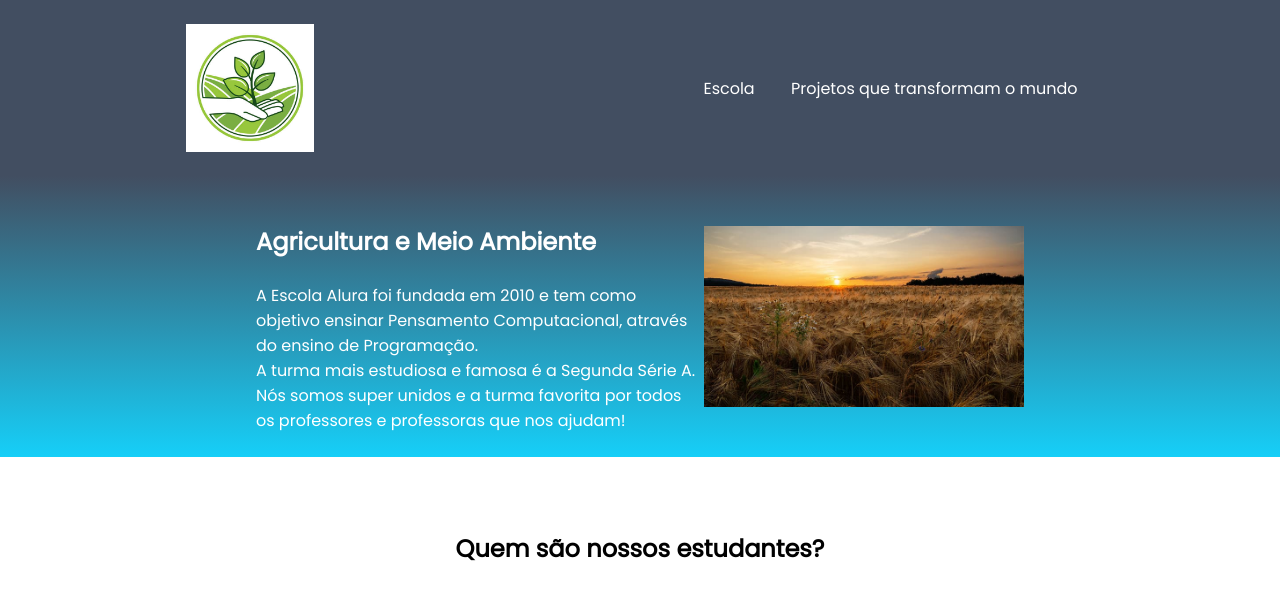
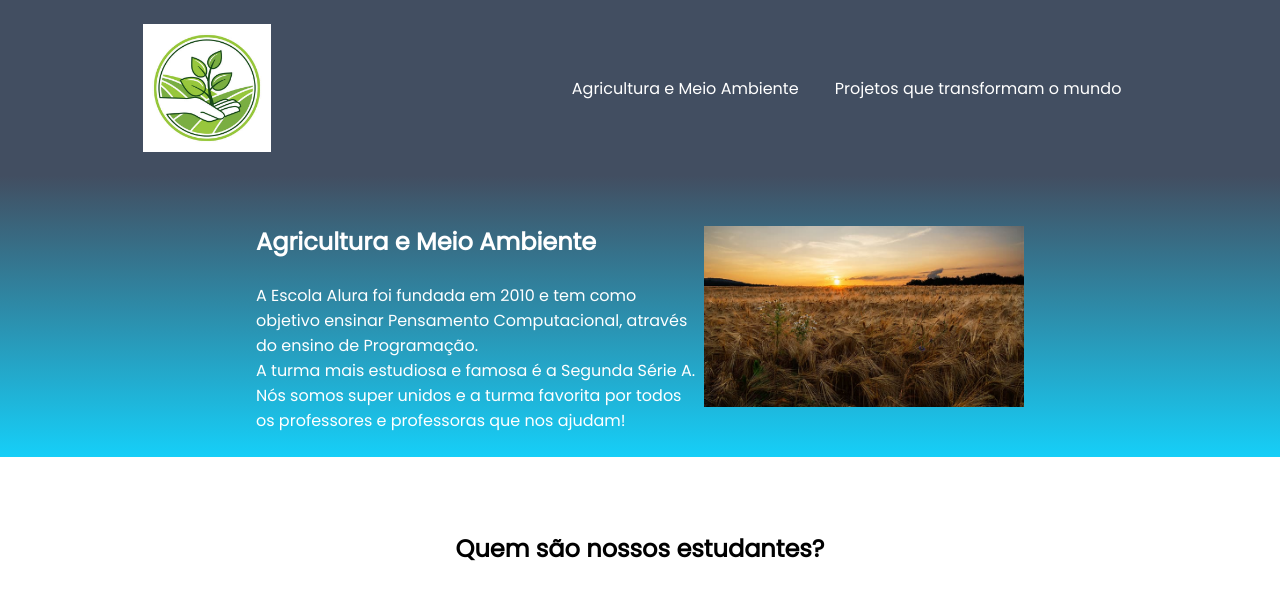
Before and after one commit to nipizani06/agricultura-e-meio-ambiente, a plain HTML site: page index.html in a window 1280 px wide. Shown: the top 610 px of the page. Drawn offline with Linux system fonts and the light colour scheme.

Commit message:
Update index.html

```diff
--- a/index.html
+++ b/index.html
@@ -16,7 +16,7 @@
     <header class="cabecalho">
         <img class="cabecalho-imagem" src="164363612-hand-holding-plant-sprout-with-green-fields-on-backdrop-logo-concept-for-agriculture-natural-food.jpg" alt="logo da agricultura e meio ambiente">
         <ul class="cabecalho-lista">
-            <li class="cabecalho-lista-item"><a href="#escola">Escola</a></li>
+            <li class="cabecalho-lista-item"><a href="#escola">Agricultura e Meio Ambiente</a></li>
             <li class="cabecalho-lista-item"><a href="#estudante">Projetos que transformam o mundo</a></li>
         </ul>
     </header>
```
